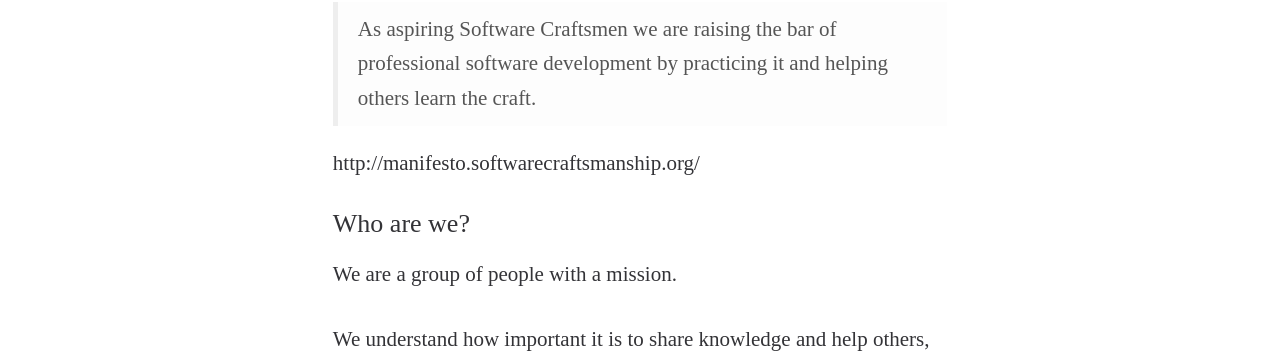
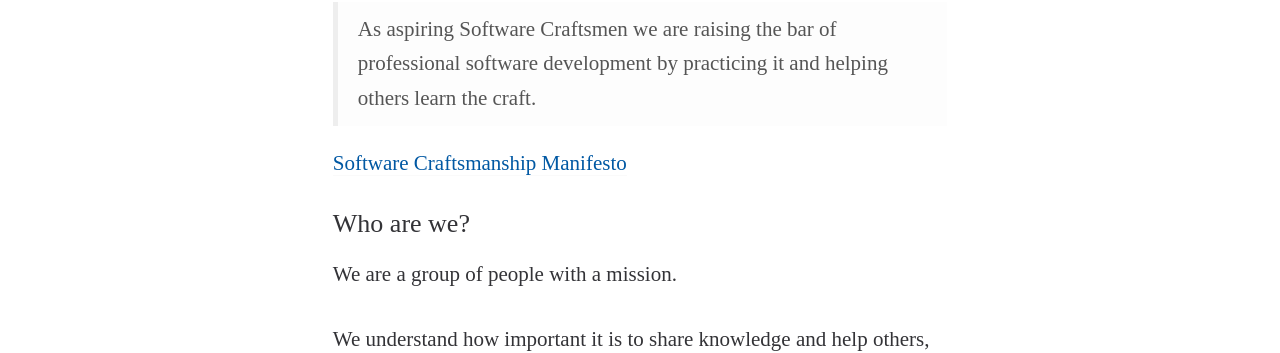
Before and after one commit to holidaycheck/tech-blog, a Jekyll site: the page built from _posts/2018-11-29-craft-consultants.md, in a window 1280 px wide. Shown: the part 574-927 px from the top of the page. Built offline with Jekyll 4.4.1, drawn with Linux system fonts in a browser that asks for light colours; some web fonts are replaced.

Commit message:
Fix link to Software Craftsmanship Manifesto

```diff
--- a/_posts/2018-11-29-craft-consultants.md
+++ b/_posts/2018-11-29-craft-consultants.md
@@ -14,7 +14,7 @@
 
 > As aspiring Software Craftsmen we are raising the bar of professional software development by practicing it and helping others learn the craft.
 
-http://manifesto.softwarecraftsmanship.org/
+[Software Craftsmanship Manifesto](http://manifesto.softwarecraftsmanship.org/)
 
 ### Who are we?
 
```
